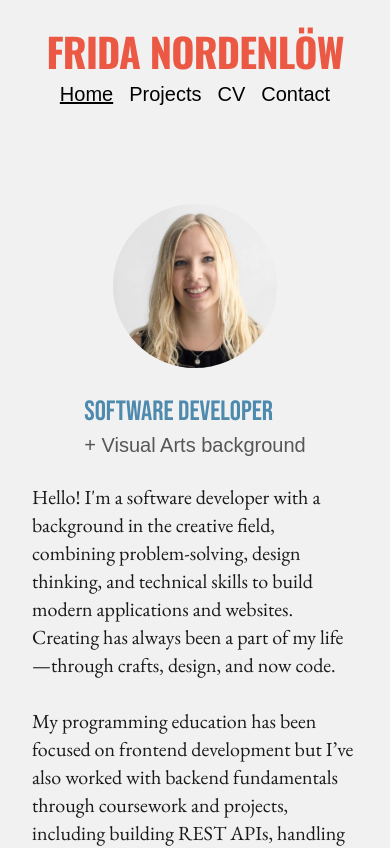
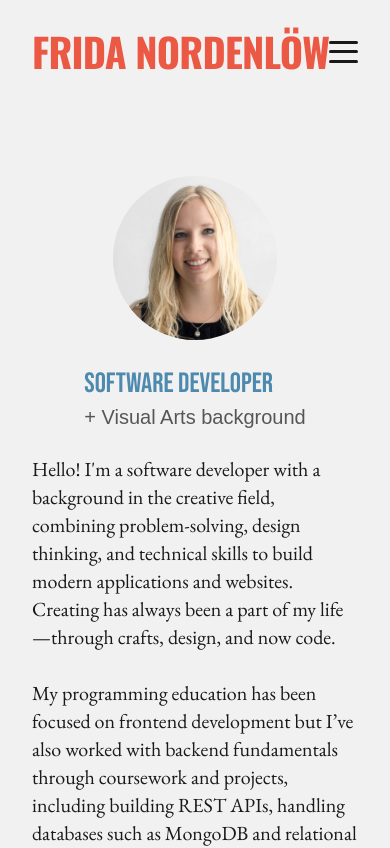
Before and after one commit to fridanordenlow/angular-portfolio, an Angular app: page / in a window 390 px wide. Shown: the top 848 px of the page. Built offline with nearby package versions, Linux system fonts and the light colour scheme; a web font is replaced by a local one.

Commit message:
add hamburger menu to mobile view

```diff
--- a/src/app/components/header/header.component.html
+++ b/src/app/components/header/header.component.html
@@ -1,4 +1,49 @@
 <header>
-  <h1>{{ title() }}</h1>
-  <app-navbar></app-navbar>
+  <div class="header">
+    <h1>{{ title() }}</h1>
+    <!-- <app-navbar></app-navbar> -->
+    <nav class="header__desktop-menu">
+      @for (link of links; track link.path) {
+      <a
+        class="header__link"
+        [routerLink]="link.path"
+        [routerLinkActive]="'active'"
+        [routerLinkActiveOptions]="{ exact: link.exact ?? false }"
+      >
+        {{ link.label }}
+      </a>
+      }
+    </nav>
+
+    <button
+      class="header__hamburger-menu"
+      [class.open]="isMobileMenuOpen"
+      aria-label="Toggle menu"
+      (click)="toggleMobileMenu()"
+    >
+      <span></span>
+      <span></span>
+      <span></span>
+    </button>
+  </div>
 </header>
+
+<div
+  class="header__mobile-menu"
+  [class.open]="isMobileMenuOpen"
+  [attr.aria-hidden]="!isMobileMenuOpen"
+>
+  <nav class="header__nav-mobile">
+    @for (link of links; track link.path) {
+    <a
+      class="header__link header__link--mobile"
+      [routerLink]="link.path"
+      routerLinkActive="active"
+      [routerLinkActiveOptions]="{ exact: link.exact ?? false }"
+      (click)="toggleMobileMenu()"
+    >
+      {{ link.label }}
+    </a>
+    }
+  </nav>
+</div>
--- a/src/app/components/header/header.component.scss
+++ b/src/app/components/header/header.component.scss
@@ -1,16 +1,147 @@
 @use "variables" as *;
 
-header {
+.header {
   display: flex;
-  flex-direction: column;
   align-items: center;
   justify-content: space-between;
-  position: sticky;
+  position: relative;
   padding: $space-md 0 $space-xl 0;
+  z-index: 10;
 
-  @media (min-width: $bp-medium) {
-    flex-direction: row;
+  &__link {
+    font-family: $primary-font;
+    font-weight: $fw-medium;
+    font-size: clamp(#{$fs-md}, calc(#{$fs-heading-md} + 1.5vw), #{$fs-lg});
+    color: black;
+    text-decoration: none;
+
+    &--mobile {
+      font-size: $fs-xxl;
+    }
+
+    &:hover {
+      text-decoration: underline;
+    }
+
+    &.active {
+      text-decoration: underline;
+    }
+  }
+
+  &__nav-desktop {
+    display: flex;
+    gap: $space-sm;
     align-items: center;
+  }
+
+  &__hamburger-menu {
+    display: none;
+    position: relative;
+    flex-direction: column;
     justify-content: space-between;
+    width: 2rem;
+    gap: 0.4rem;
+    background: none;
+    border: none;
+    cursor: pointer;
+    padding: 0;
+    transition: all 0.3s ease-in-out;
+    z-index: 20;
+
+    span {
+      display: block;
+      height: 3px;
+      width: 100%;
+      background: $black;
+      transition: all 0.3s ease;
+      transform-origin: center;
+      border-radius: 10px;
+    }
+
+    &.open {
+      span:nth-child(1) {
+        transform: rotate(45deg) translate(5px, 8px);
+      }
+      span:nth-child(2) {
+        opacity: 0;
+      }
+      span:nth-child(3) {
+        transform: rotate(-45deg) translate(5px, -8px);
+      }
+    }
+  }
+
+  &__mobile-menu {
+    display: none;
+    position: absolute;
+    top: calc(100%);
+    width: 100%;
+    inset: 0;
+    background: $primary-bg-color;
+    z-index: 0;
+    flex-direction: column;
+    justify-content: center;
+    align-items: flex-end;
+    padding-right: $space-xxl;
+
+    nav {
+      display: flex;
+      flex-direction: column;
+      gap: 1.5rem;
+    }
+
+    &--close {
+      position: absolute;
+      top: 1rem;
+      right: 1rem;
+      font-size: 3rem;
+      background: none;
+      border: none;
+      cursor: pointer;
+    }
+  }
+
+  &__mobile-menu.open {
+    display: flex;
+  }
+
+  @media (max-width: $bp-medium) {
+    &__desktop-menu {
+      display: none;
+    }
+
+    &__hamburger-menu {
+      display: flex;
+    }
   }
 }
+
+// @media (min-width: $bp-medium) {
+//   flex-direction: row;
+//   align-items: center;
+//   justify-content: space-between;
+// }
+
+// nav {
+//   display: flex;
+//   flex-direction: row;
+//   gap: $space-sm;
+//   align-items: center;
+
+// a {
+//   font-family: $primary-font;
+//   font-weight: $fw-medium;
+//   font-size: clamp(#{$fs-md}, calc(#{$fs-heading-md} + 1.5vw), #{$fs-lg});
+//   color: black;
+//   text-decoration: none;
+
+//   &:hover {
+//     text-decoration: underline;
+//   }
+
+//   &.active {
+//     // color: $green;
+//     text-decoration: underline;
+//   }
+// }
+// }
--- a/src/app/components/header/header.component.ts
+++ b/src/app/components/header/header.component.ts
@@ -1,14 +1,34 @@
 import { Component, input } from '@angular/core';
-import { NavbarComponent } from '../navbar/navbar.component';
+// import { NavbarComponent } from '../navbar/navbar.component';
+import { RouterLink, RouterModule } from '@angular/router';
+
+interface NavLink {
+  path: string;
+  label: string;
+  exact?: boolean;
+}
 
 @Component({
   selector: 'app-header',
   standalone: true,
-  imports: [NavbarComponent],
+  imports: [RouterModule, RouterLink],
+  // imports: [NavbarComponent],
   templateUrl: './header.component.html',
   styleUrl: './header.component.scss',
 })
 export class HeaderComponent {
-  // title = 'Frida Nordenlöw Portfolio';
   title = input.required<string>();
+
+  isMobileMenuOpen = false;
+
+  toggleMobileMenu() {
+    this.isMobileMenuOpen = !this.isMobileMenuOpen;
+  }
+
+  links: NavLink[] = [
+    { path: '/', label: 'Home', exact: true },
+    { path: 'projects', label: 'Projects' },
+    { path: 'cv', label: 'CV' },
+    { path: 'contact', label: 'Contact' },
+  ];
 }
```
